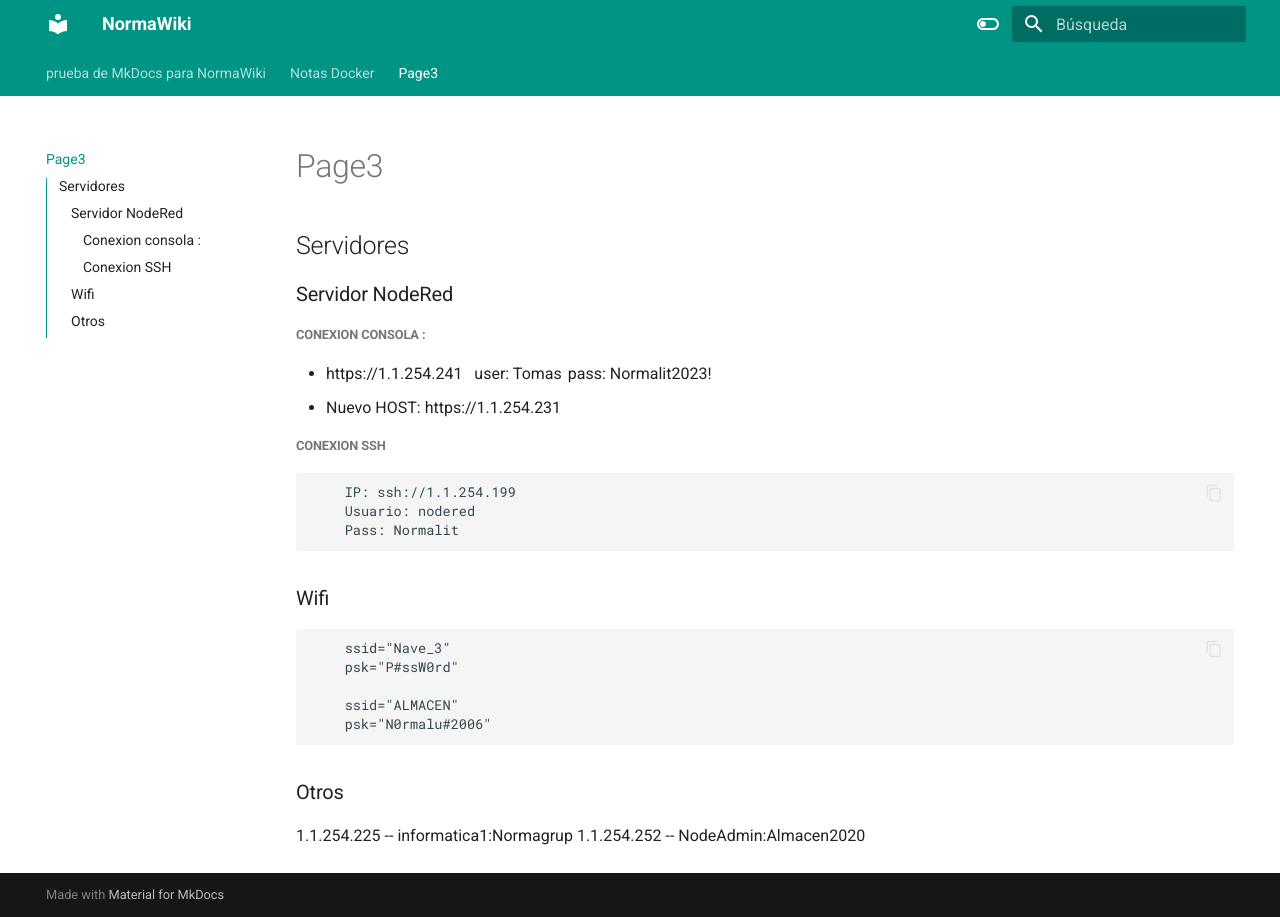
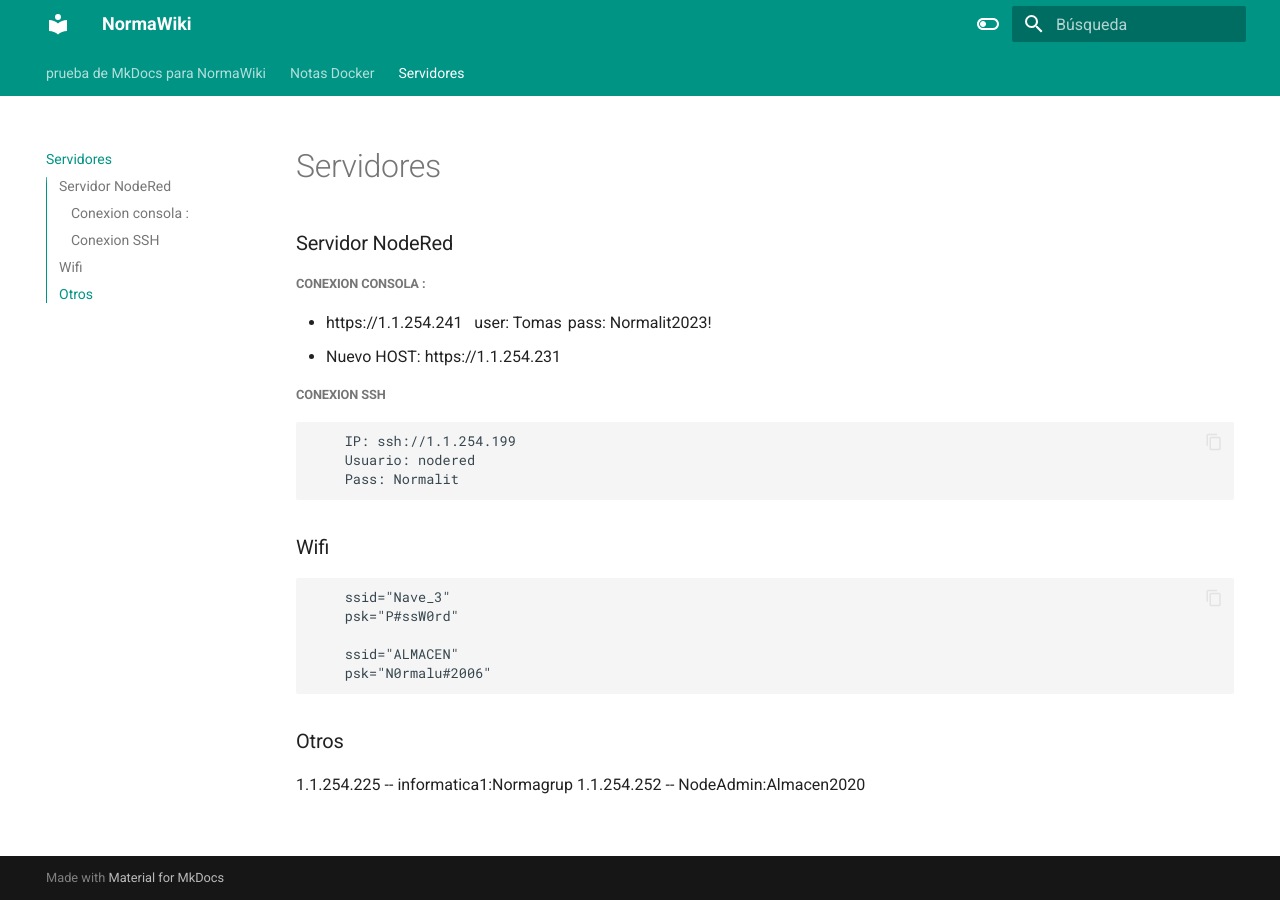
Before and after one commit to TomasNorm/NormaWiki, an MkDocs documentation site: the page built from docs/page3.md, in a window 1280 px wide. Built offline with MkDocs 1.6.1 and Material for MkDocs 9.7.7, drawn with Linux system fonts in a browser that asks for light colours.

Commit message:
Update page3.md

```diff
--- a/docs/page3.md
+++ b/docs/page3.md
@@ -1,4 +1,4 @@
-## Servidores
+# Servidores
 ### Servidor NodeRed
 
 ##### Conexion consola :
```
